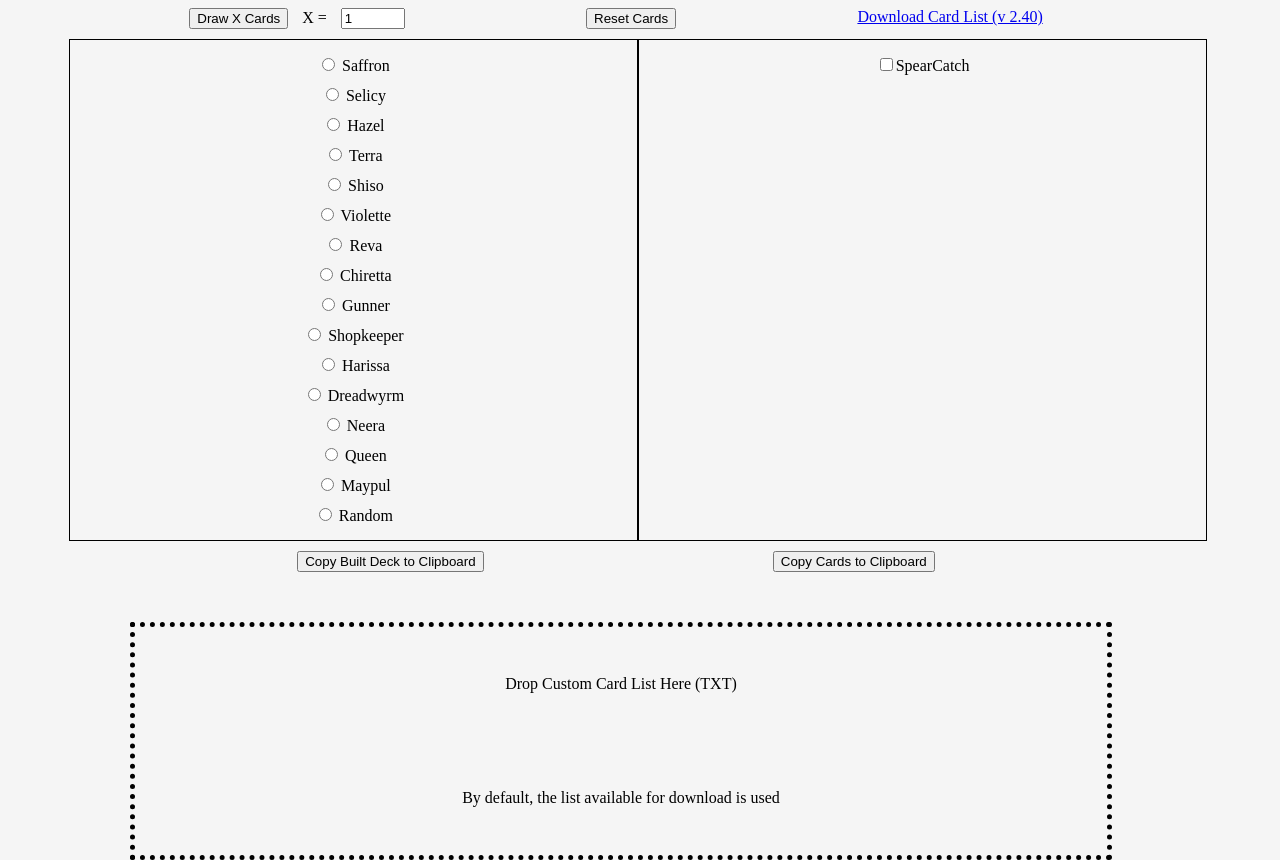
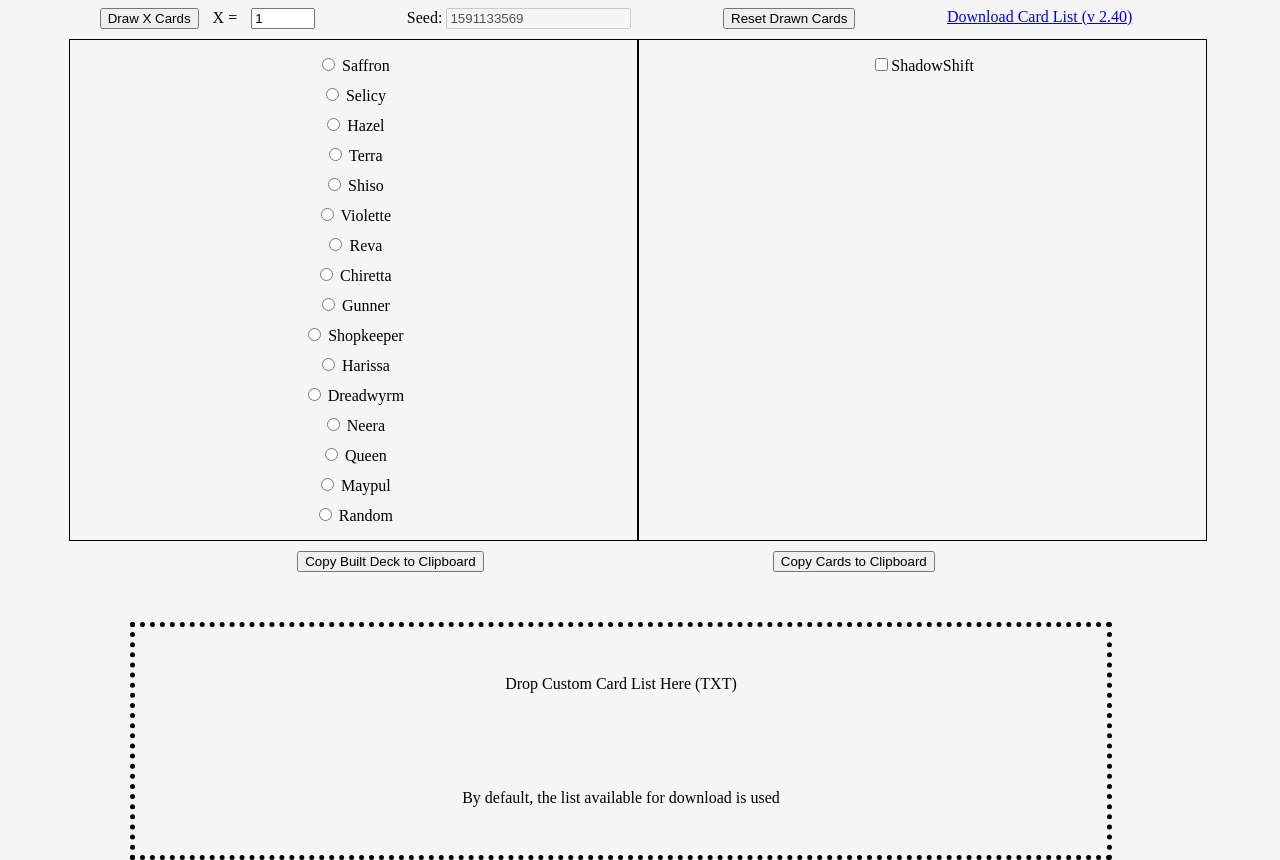
Before and after one commit to AllRounderGamin/DoE-Deck-Site, a website: page Draft.html in a window 1280 px wide. Both pictures are taken after a click on the button "Draw X Cards". Drawn offline with Linux system fonts and the light colour scheme.

Commit message:
Seeded Generation

```diff
--- a/DeckSelector.js
+++ b/DeckSelector.js
@@ -182,10 +182,10 @@ function createDeckList(list){
   }
   DECK_LIST = deckList;
   const storage = localStorage.getItem("DeckSelector-IndexArray");
-  if (!storage || (storage && JSON.parse(localStorage.getItem("DeckSelector-IndexArray")).length > deckList.length)){
+  if (!storage){
     localStorage.setItem("DeckSelector-IndexArray", JSON.stringify([...Array(DECK_LIST.length).keys()]));
   }
-  document.querySelector("#warningText").textContent = "Decks Loaded";
+  document.querySelector("#warningText").textContent = "Decks Loaded, if loading a different decklist remember to reset removed decks";
 }
 
 
--- a/Draft.html
+++ b/Draft.html
@@ -9,12 +9,16 @@
 </head>
 <body>
 <div class="buttons">
-    <div id = "generator">
+    <div id id = "cardGenerator">
         <button type="button" id="generateButton">Draw X Cards</button>
         <label for="numberOfCards" id="numLabel">X = </label>
         <input type="number" id="numberOfCards" min="1" max="151" value="1" placeholder="Num of cards to draw">
     </div>
-    <button type="button" id="resetButton">Reset Cards</button>
+    <div id="seedGenerator">
+        <label for="seedInput" id="seedLabel">Seed:</label>
+        <input type="number" id="seedInput" placeholder="Leave blank for random">
+    </div>
+    <button type="button" id="resetButton">Reset Drawn Cards</button>
     <a download id="downloadLink" href="./CardList.txt">Download Card List (v 2.40)</a>
 </div>
 <div id="deckBuilder">
--- a/Draft.js
+++ b/Draft.js
@@ -24,16 +24,26 @@ function clearCardBox(){
 function drawCard(){
   let cardsToChoose = JSON.parse(localStorage.getItem("DraftSelector-IndexArray"));
   const numToDraw = document.querySelector("#numberOfCards").value;
-  if (!Number.isInteger(+numToDraw)){
+  // Html number inputs return non numbers as empty strings
+  if (numToDraw.length === 0 || Math.floor(numToDraw) != numToDraw){
     document.querySelector("#warningText").textContent = "Invalid draw value";
     return;
+  }
+  if (document.querySelector("#seedInput").value.length === 0){
+    SEED = generateSeed();
+  } else if (SEED === null) {
+    SEED = Math.floor(document.querySelector("#seedInput").value);
+  }
+  if (document.querySelector("#seedInput").disabled === false){
+    document.querySelector("#seedInput").value = Math.floor(SEED);
+    document.querySelector("#seedInput").disabled = true;
   }
   for (let i = 0; i < numToDraw; i++){
     if  (cardsToChoose.length < 1){
       document.querySelector("#warningText").textContent = "No more cards to draw";
       return;
     }
-    const chosenIndex = Math.floor(Math.random() * cardsToChoose.length);
+    const chosenIndex = Math.floor(Mulberry32(SEED) * cardsToChoose.length);
     const cardIndex = cardsToChoose[chosenIndex];
     const newCardZone = document.createElement("div");
     newCardZone.setAttribute("class", "select");
@@ -52,6 +62,7 @@ function drawCard(){
 
     document.querySelector("#Cards").appendChild(newCardZone);
     cardsToChoose.splice(chosenIndex, 1);
+    SEED = (Mulberry32(SEED)*2**32)>>>0
   }
   localStorage.setItem("DraftSelector-IndexArray", JSON.stringify(cardsToChoose));
   document.querySelector("#warningText").textContent = "";
@@ -110,6 +121,9 @@ function resetIndexes(){
   }
   localStorage.setItem("DraftSelector-IndexArray", JSON.stringify([...Array(CARD_LIST.length).keys()]));
   clearCardBox();
+  document.querySelector("#seedInput").value = "";
+  document.querySelector("#seedInput").disabled = false;
+  SEED = null;
 }
 
 
@@ -127,7 +141,7 @@ async function fileDropHandler(e) {
 
 
 async function createCardList(list){
-  // copied over from Deck Selector in case, since I made the file it *should* be unnecessary but better safe than sorry
+  // copied over from Deck Selector just in case, since I made the file in notepad not sheets it *should* be unnecessary but better safe than sorry
   const initList = list;
   list = initList.split('\r\n');
   if (list.length === 1){
@@ -140,4 +154,19 @@ async function createCardList(list){
 }
 
 let CARD_LIST = [];
+let SEED = null;
 window.addEventListener("load", setUp);
+
+
+// https://stackoverflow.com/questions/521295/seeding-the-random-number-generator-in-javascript
+
+function Mulberry32(a){
+    let t = a += 0x6D2B79F5;
+    t = Math.imul(t ^ t >>> 15, t | 1);
+    t ^= t + Math.imul(t ^ t >>> 7, t | 61);
+    return ((t ^ t >>> 14) >>> 0) / 4294967296;
+}
+
+function generateSeed(){
+  return (Math.random()*2**32)>>>0;
+}
```
